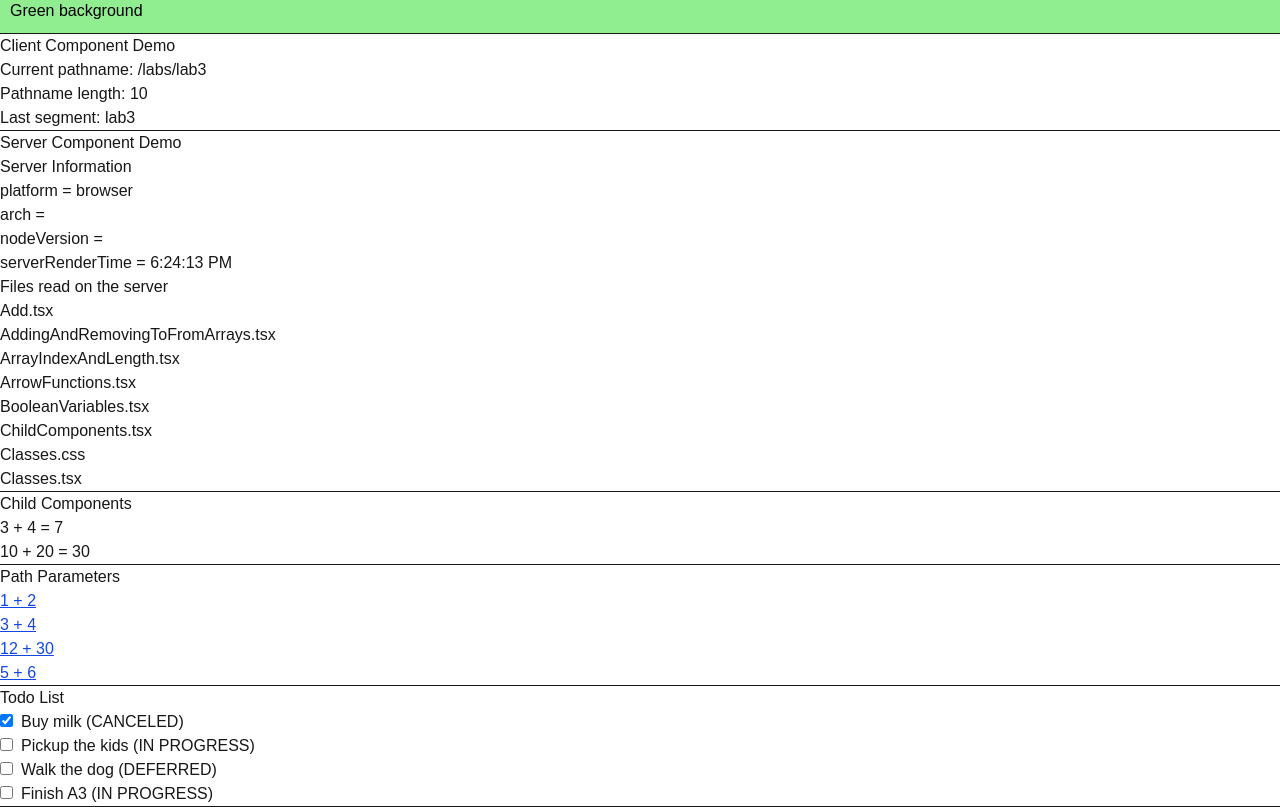
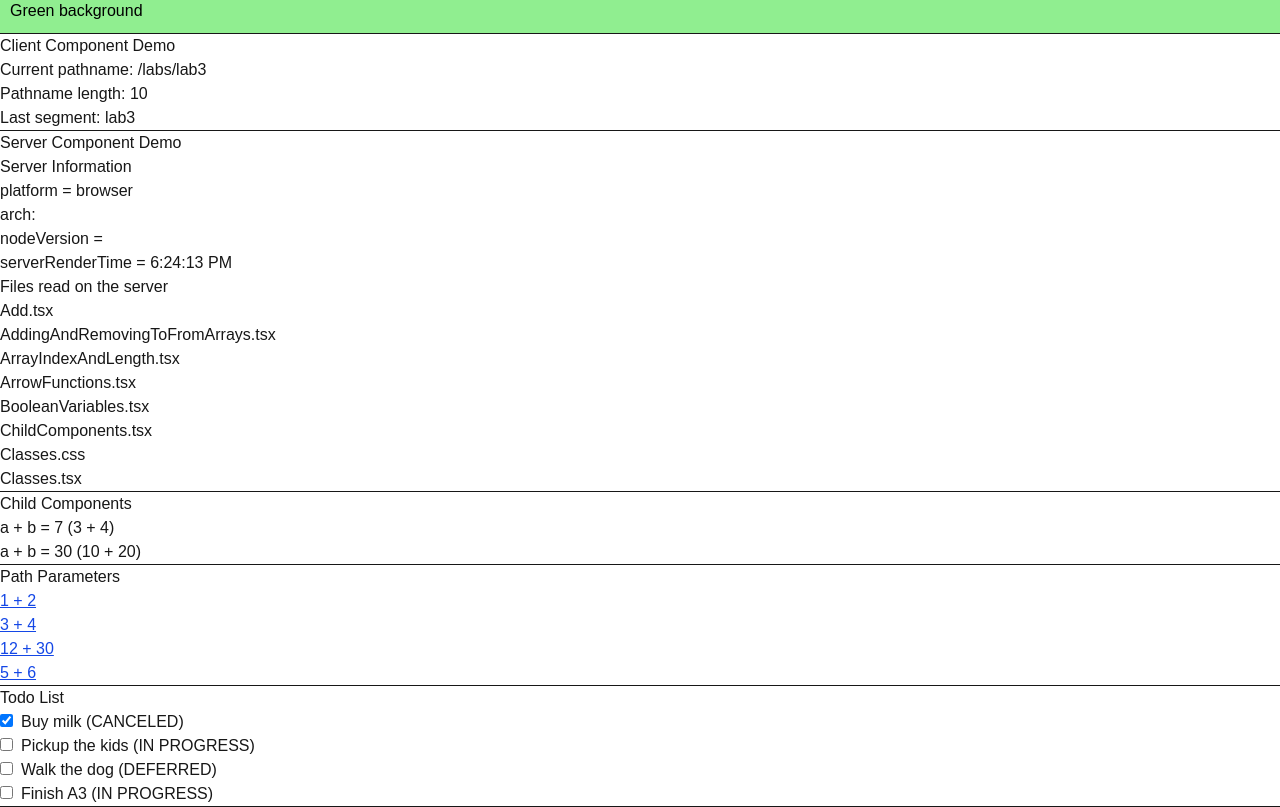
Before and after one commit to TejaShiv/kambaz-next-js, a Next.js app: page /labs/lab3 in a window 1280 px wide. Shown: the part 5460-6267 px from the top of the page. Built offline with nearby package versions, Linux system fonts and the light colour scheme.

Commit message:
Match checker format for arch key and Add output

```diff
--- a/app/labs/lab3/Add.tsx
+++ b/app/labs/lab3/Add.tsx
@@ -1,7 +1,7 @@
 export default function Add({ a, b }: { a: number; b: number }) {
   return (
     <div className="wd-add">
-      {a} + {b} = {a + b}
+      a + b = {a + b} ({a} + {b})
     </div>
   );
 }
--- a/app/labs/lab3/ServerComponentDemo.tsx
+++ b/app/labs/lab3/ServerComponentDemo.tsx
@@ -19,7 +19,7 @@ export default function ServerComponentDemo() {
       <h5>Server Information</h5>
       platform = {platform}
       <br />
-      arch = {arch}
+      arch: {arch}
       <br />
       nodeVersion = {nodeVersion}
       <br />
```
